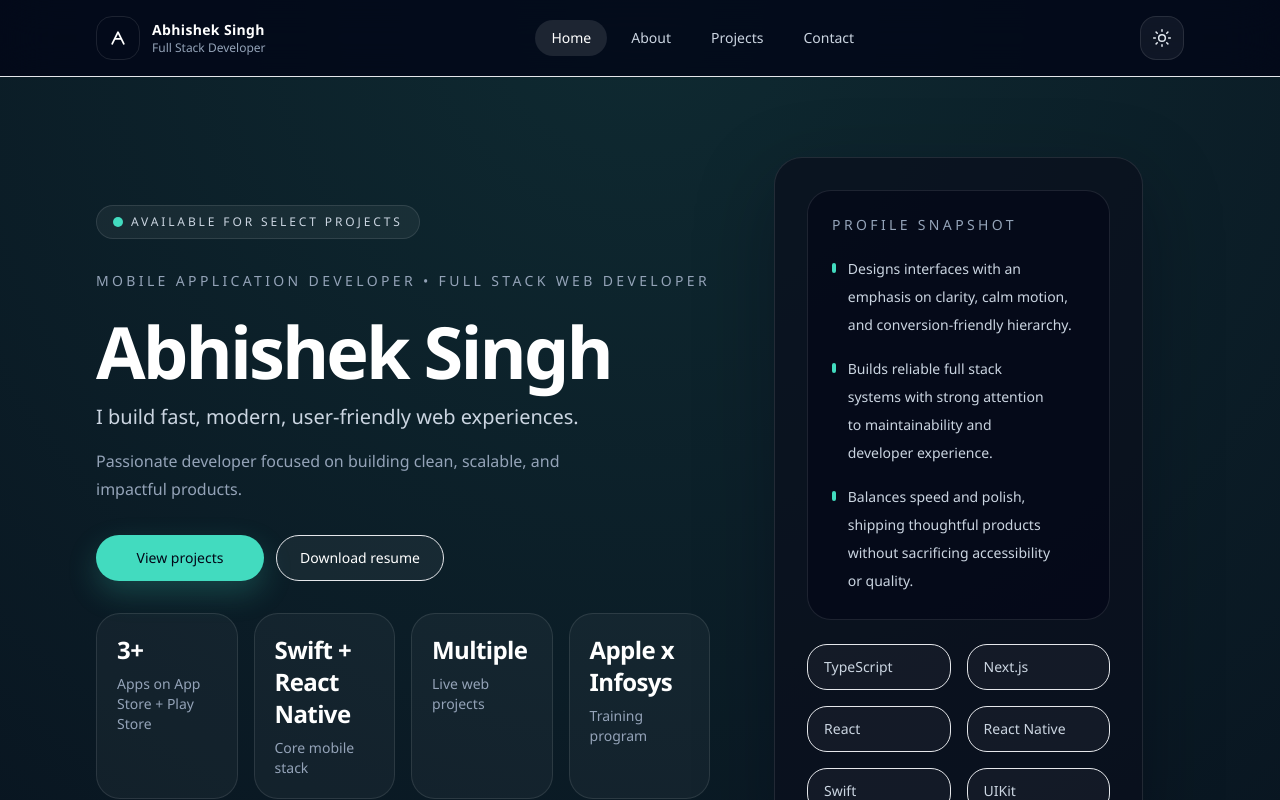
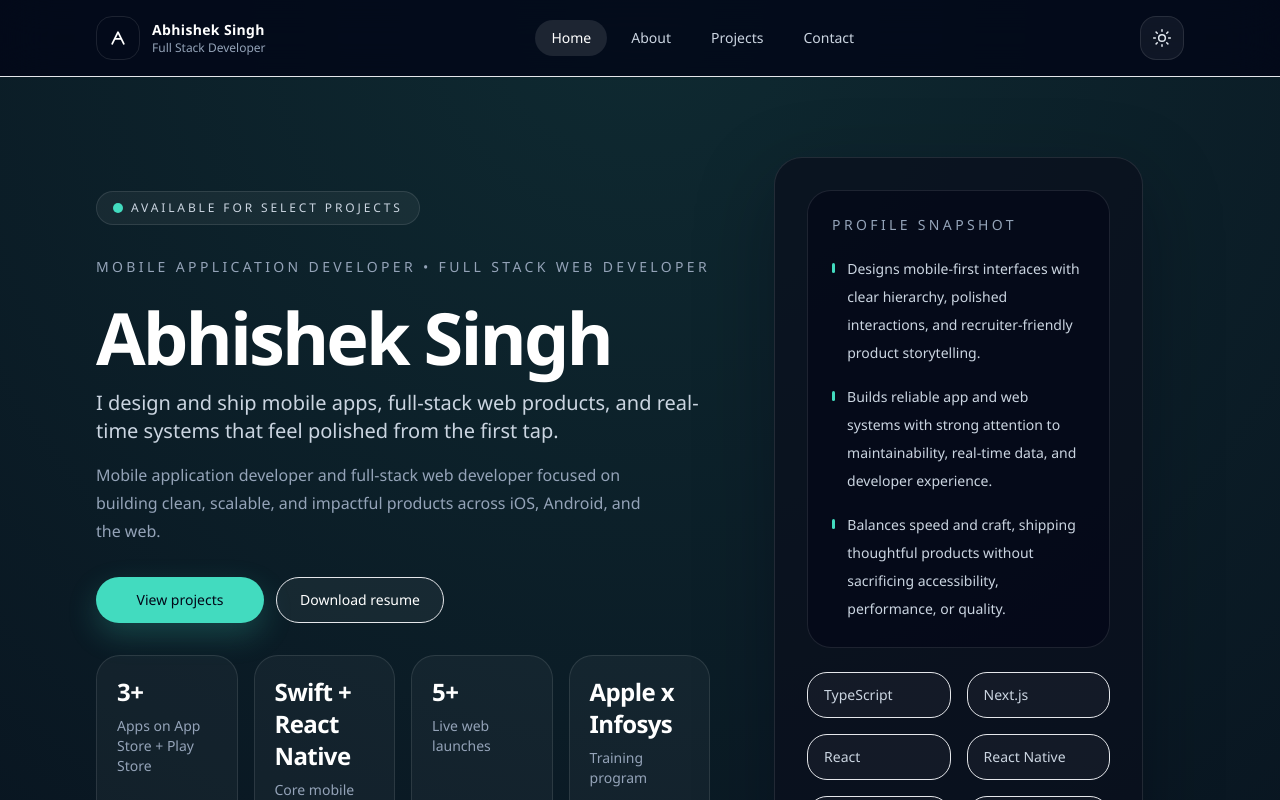
Before and after one commit to Abhishek-dev69/Personal-Portfolio, a Next.js app: page / in a window 1280 px wide. Shown: the top 800 px of the page. Built offline with nearby package versions, Linux system fonts and the light colour scheme.

Commit message:
content: sharpen portfolio positioning

```diff
--- a/data/site.ts
+++ b/data/site.ts
@@ -2,9 +2,9 @@ export const siteConfig = {
   name: "Abhishek Singh",
   title: "Full Stack Developer",
   heroLabel: "Mobile Application Developer • Full Stack Web Developer",
-  tagline: "I build fast, modern, user-friendly web experiences.",
+  tagline: "I design and ship mobile apps, full-stack web products, and real-time systems that feel polished from the first tap.",
   about:
-    "Passionate developer focused on building clean, scalable, and impactful products.",
+    "Mobile application developer and full-stack web developer focused on building clean, scalable, and impactful products across iOS, Android, and the web.",
   email: "abhishek12439525@gmail.com",
   phone: "+91 7046833865",
   github: "https://github.com/Abhishek-dev69",
@@ -24,8 +24,15 @@ export const navigation = [
 export const stats = [
   { label: "Apps on App Store + Play Store", value: "3+" },
   { label: "Core mobile stack", value: "Swift + React Native" },
-  { label: "Live web projects", value: "Multiple" },
+  { label: "Live web launches", value: "5+" },
   { label: "Training program", value: "Apple x Infosys" },
+];
+
+export const proofPoints = [
+  "Published mobile apps across App Store and Play Store",
+  "Built the UTSAV planner, vendor, and web ecosystem",
+  "Ships live web products with polished UX and performance",
+  "Combines native iOS, React Native, Supabase, and full-stack web",
 ];
 
 export const skills = [
@@ -99,9 +106,30 @@ export const experience = [
  ] satisfies ExperienceItem[];
 
 export const highlights = [
-  "Designs interfaces with an emphasis on clarity, calm motion, and conversion-friendly hierarchy.",
-  "Builds reliable full stack systems with strong attention to maintainability and developer experience.",
-  "Balances speed and polish, shipping thoughtful products without sacrificing accessibility or quality.",
+  "Designs mobile-first interfaces with clear hierarchy, polished interactions, and recruiter-friendly product storytelling.",
+  "Builds reliable app and web systems with strong attention to maintainability, real-time data, and developer experience.",
+  "Balances speed and craft, shipping thoughtful products without sacrificing accessibility, performance, or quality.",
+];
+
+export const focusAreas = [
+  {
+    title: "Mobile Applications",
+    description:
+      "Native iOS and cross-platform apps with clean navigation, store-ready polish, and practical backend integration.",
+    tools: ["Swift", "UIKit", "SwiftUI", "React Native", "Expo"],
+  },
+  {
+    title: "Full Stack Web",
+    description:
+      "Responsive web products, dashboards, and marketing sites with strong UX, fast builds, and maintainable architecture.",
+    tools: ["Next.js", "React", "Node.js", "MongoDB", "Tailwind"],
+  },
+  {
+    title: "Realtime + AI Features",
+    description:
+      "Product workflows powered by Supabase, REST APIs, push notifications, analytics, and AI-assisted experiences.",
+    tools: ["Supabase", "FastAPI", "scikit-learn", "REST APIs", "Realtime"],
+  },
 ];
 
 export type Project = {
@@ -109,6 +137,7 @@ export type Project = {
   description: string;
   category: string;
   stack: string[];
+  impact?: string;
   liveUrl?: string;
   liveLabel?: string;
   githubUrl?: string;
@@ -130,6 +159,7 @@ export const projects: Project[] = [
       "Framer Motion",
       "Zustand",
     ],
+    impact: "Multi-role event operations platform",
     imageLabel: "Premium multi-tenant event management web platform",
     githubLabel: "Private build",
   },
@@ -139,6 +169,7 @@ export const projects: Project[] = [
       "A native iOS event planner app built with UIKit for managing events, budgets, inventory, vendor proposals, payments, and in-app team communication through Supabase-backed workflows.",
     category: "iOS",
     stack: ["Swift", "UIKit", "Storyboard", "Supabase", "Native iOS Architecture"],
+    impact: "Published planner app for event teams",
     liveUrl: "https://apps.apple.com/in/app/utsaveventplanner/id6759706059",
     liveLabel: "App Store",
     imageLabel: "Native iOS planner app for event operations and coordination",
@@ -157,6 +188,7 @@ export const projects: Project[] = [
       "React Query",
       "NativeWind",
     ],
+    impact: "Published Android planner workflow",
     liveUrl:
       "https://play.google.com/store/apps/details?id=com.utsavplanner.app&pcampaignid=web_share",
     liveLabel: "Play Store",
@@ -169,6 +201,7 @@ export const projects: Project[] = [
       "A vendor-facing iOS application for handling leads, event summaries, inventory, payments, portfolio management, and chat, designed for smooth day-to-day event execution.",
     category: "iOS",
     stack: ["Swift", "UIKit", "Supabase", "Storyboard", "Vendor Operations"],
+    impact: "Published vendor operations app",
     liveUrl: "https://apps.apple.com/in/app/utsavvendor/id6759786273",
     liveLabel: "App Store",
     imageLabel: "Native iOS vendor app for leads, payments, and portfolio management",
@@ -187,6 +220,7 @@ export const projects: Project[] = [
       "React Navigation",
       "Expo Notifications",
     ],
+    impact: "Vendor-side app for leads and payments",
     imageLabel: "Vendor mobile app for leads, venue workflows, and client communication",
     githubLabel: "Local project",
   },
@@ -203,6 +237,7 @@ export const projects: Project[] = [
       "Lenis",
       "TypeScript",
     ],
+    impact: "Immersive live marketing website",
     liveUrl: "https://next-frame-3-d.vercel.app",
     liveLabel: "Live demo",
     githubUrl: "https://github.com/Abhishek-dev69/NextFrame_3D",
@@ -222,6 +257,7 @@ export const projects: Project[] = [
       "FastAPI",
       "scikit-learn",
     ],
+    impact: "AI-assisted finance dashboard",
     liveUrl: "https://expense-tracker-beryl-delta.vercel.app",
     liveLabel: "Live demo",
     githubUrl: "https://github.com/Abhishek-dev69/Expense-Tracker",
@@ -233,6 +269,7 @@ export const projects: Project[] = [
       "A browser-based workflow builder for HR operations with a drag-and-drop canvas, typed node configuration, validation, simulation, autosave, and JSON import/export.",
     category: "Frontend Tooling",
     stack: ["React", "TypeScript", "Vite", "Tailwind CSS", "Zustand", "React Flow"],
+    impact: "Visual workflow builder with simulation",
     liveUrl: "https://tredence-omega.vercel.app/",
     liveLabel: "Live demo",
     githubUrl: "https://github.com/Abhishek-dev69/Tredence",
@@ -244,6 +281,7 @@ export const projects: Project[] = [
       "A MERN-based car rental marketplace where users can browse and book cars while owners manage listings through a responsive full stack web experience.",
     category: "Full Stack",
     stack: ["React", "Tailwind CSS", "Node.js", "Express", "MongoDB", "REST API"],
+    impact: "Live MERN marketplace",
     liveUrl: "https://car-rental-website-eta-eight.vercel.app/",
     liveLabel: "Live demo",
     githubUrl: "https://github.com/Abhishek-dev69/CarRental-fullstack",
@@ -255,6 +293,7 @@ export const projects: Project[] = [
       "A computer vision project using trained YOLOv8 assets and labeled drone imagery to detect unauthorized drones, with reusable dataset metadata and inference-ready weights.",
     category: "AI / Computer Vision",
     stack: ["Python", "YOLOv8", "Roboflow", "Computer Vision", "Model Inference"],
+    impact: "Computer vision model assets",
     githubUrl: "https://github.com/Abhishek-dev69/Unauthorized-Drone-Detection",
     imageLabel: "Drone detection model assets and test inference setup",
   },
@@ -264,6 +303,7 @@ export const projects: Project[] = [
       "A polished UIKit productivity dashboard for iOS with dynamic dark and light mode support, reusable components, premium cards, and clean programmatic layout work.",
     category: "iOS",
     stack: ["Swift", "UIKit", "Auto Layout", "Core Animation", "Dynamic UIColor"],
+    impact: "Polished native UI system",
     githubUrl:
       "https://github.com/Abhishek-dev69/UIKIT-Learning-Dark-Mode-and-Light-Mode-",
     imageLabel: "iOS productivity dashboard with premium visual system",
```
